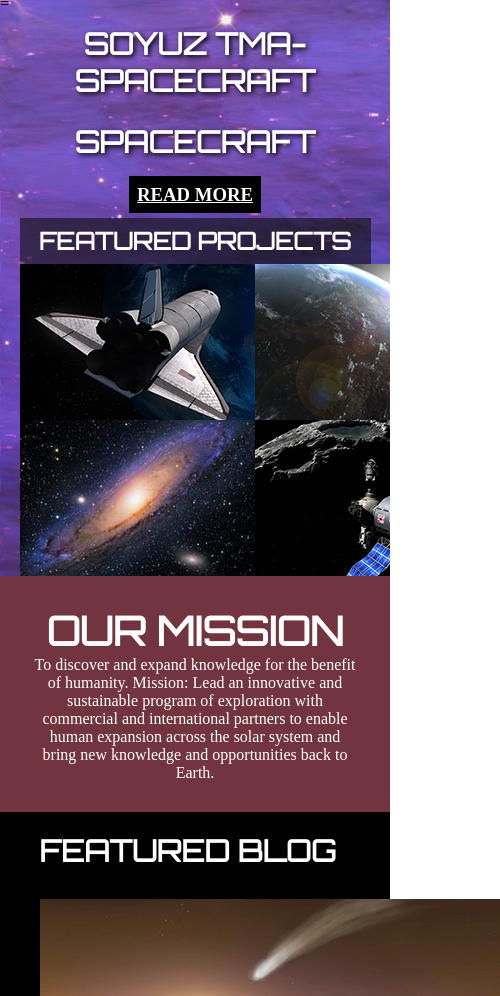
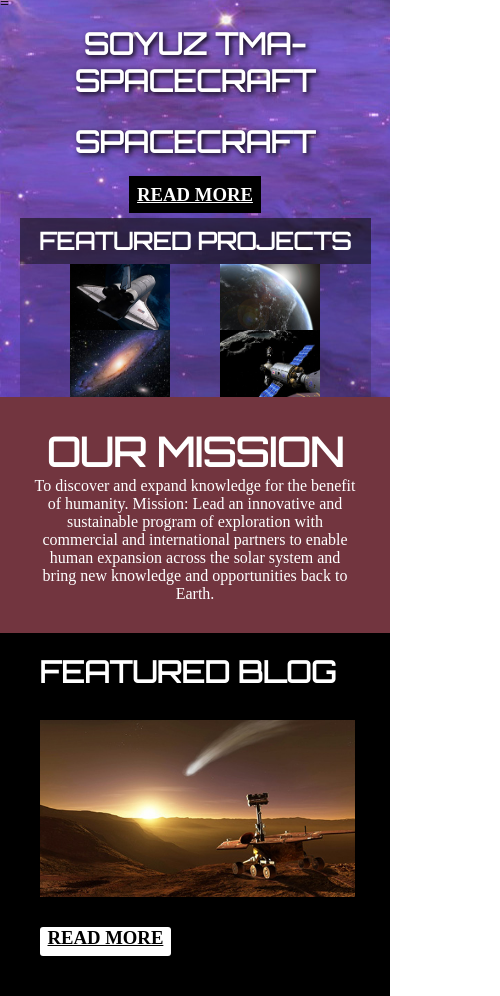
Before and after one commit to shivamgoelgr8/space, a plain HTML site: page index.html in a window 390 px wide. Shown: the part 65-1061 px from the top of the page, 500 px wide, since content can reach past the window. Drawn offline with Linux system fonts and the light colour scheme.

Commit message:
Update index.html

```diff
--- a/index.html
+++ b/index.html
@@ -215,8 +215,10 @@
 
 }
 .stop{
-    width: auto;
-    height: auto;
+    width: 100%;
+  max-width: 400px;
+  height: auto;
+
 }
 .what{
     padding: 0px 0px 0px 0px;
@@ -326,6 +328,11 @@
 .photot{
    display: block;
 }
+.ww{
+    width: 100%;
+  max-width: 200px;
+  height: auto;
+}
 .blog{
     width: 90%;
 }
@@ -348,7 +355,24 @@
     width: 30%;
 }
 }
+@media screen and (max-width: 470px){
 
+.ww{
+    width: 100%;
+  max-width: 100px;
+  height: auto;
+}
+}
+@media screen and (max-width: 370px){
+    .getmid{
+    display: block;
+    margin: 0px auto;
+    width: 100%;
+
+
+
+}
+}
     </style>
 </head>
 <body>
@@ -419,12 +443,12 @@
                     </div>
                     <div class="photot  flex1">
                         <div class="photo1 flex1">
-                        <img class="imgspace" src="space\project-image1.jpg" alt="">
-                        <img class="imgspace" src="space\project-image2.jpg" alt="">
+                            <img class="imgspace ww  " src="space\project-image1.jpg" alt="">
+                            <img class="imgspace ww " src="space\project-image2.jpg" alt="">
                     </div>
                         <div class="photo2 flex1">
-                        <img class="imgspace" src="space\project-image3.jpg" alt="">
-                        <img class="imgspace" src="space\project-image4.jpg" alt="">
+                        <img class="imgspace ww " src="space\project-image3.jpg" alt="">
+                        <img class="imgspace ww " src="space\project-image4.jpg" alt="">
                         </div>
                     </div>
                 </div>
```
